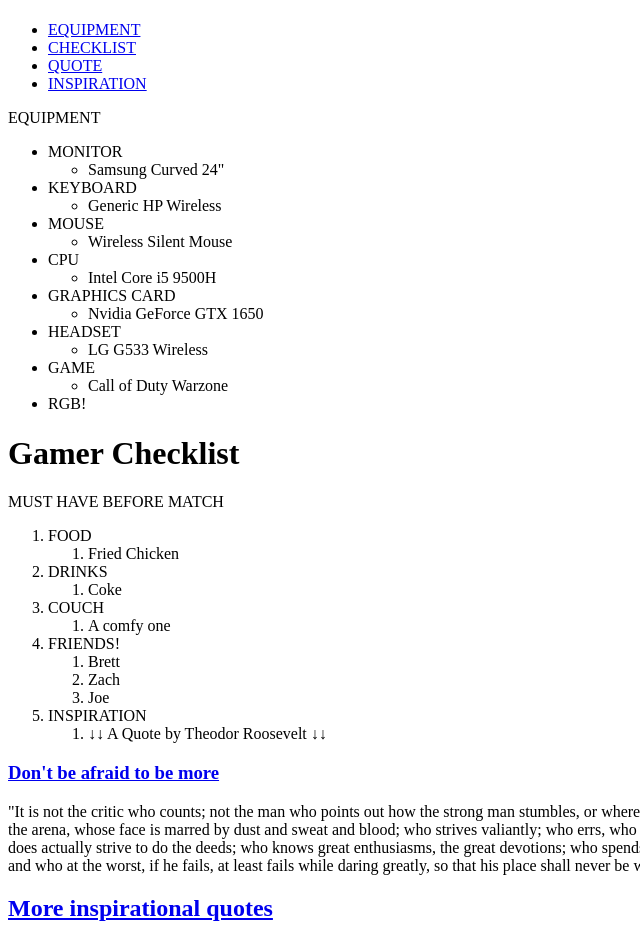
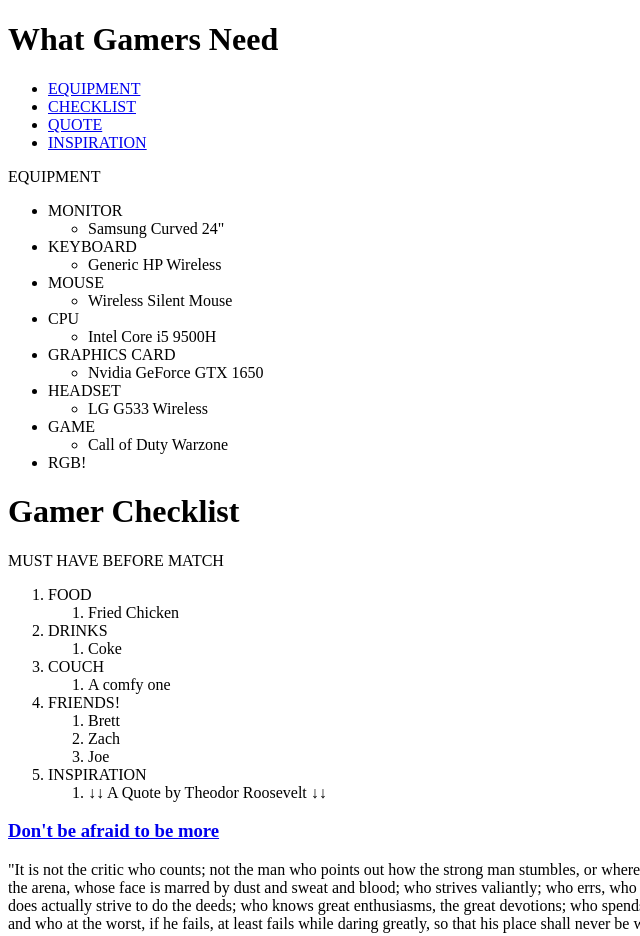
Before and after one commit to Juarez-Diego/CourseraTest, a plain HTML site: page Site/index.html in a window 1280 px wide. Shown: the top 936 px of the page, without its empty margins (0-640 px from the left). Drawn offline with Linux system fonts and the light colour scheme.

Commit message:
another typo lol

```diff
--- a/Site/index.html
+++ b/Site/index.html
@@ -5,7 +5,7 @@
     <title>Section and Link Practice</title>
   </head>
   <body>
-      <h1 id="top" What Gamers Need></h1>
+      <h1 id="top"> What Gamers Need</h1>
         <section>
           <ul>
             <li><a href="#EQUIPMENT">EQUIPMENT</a></li>
```
